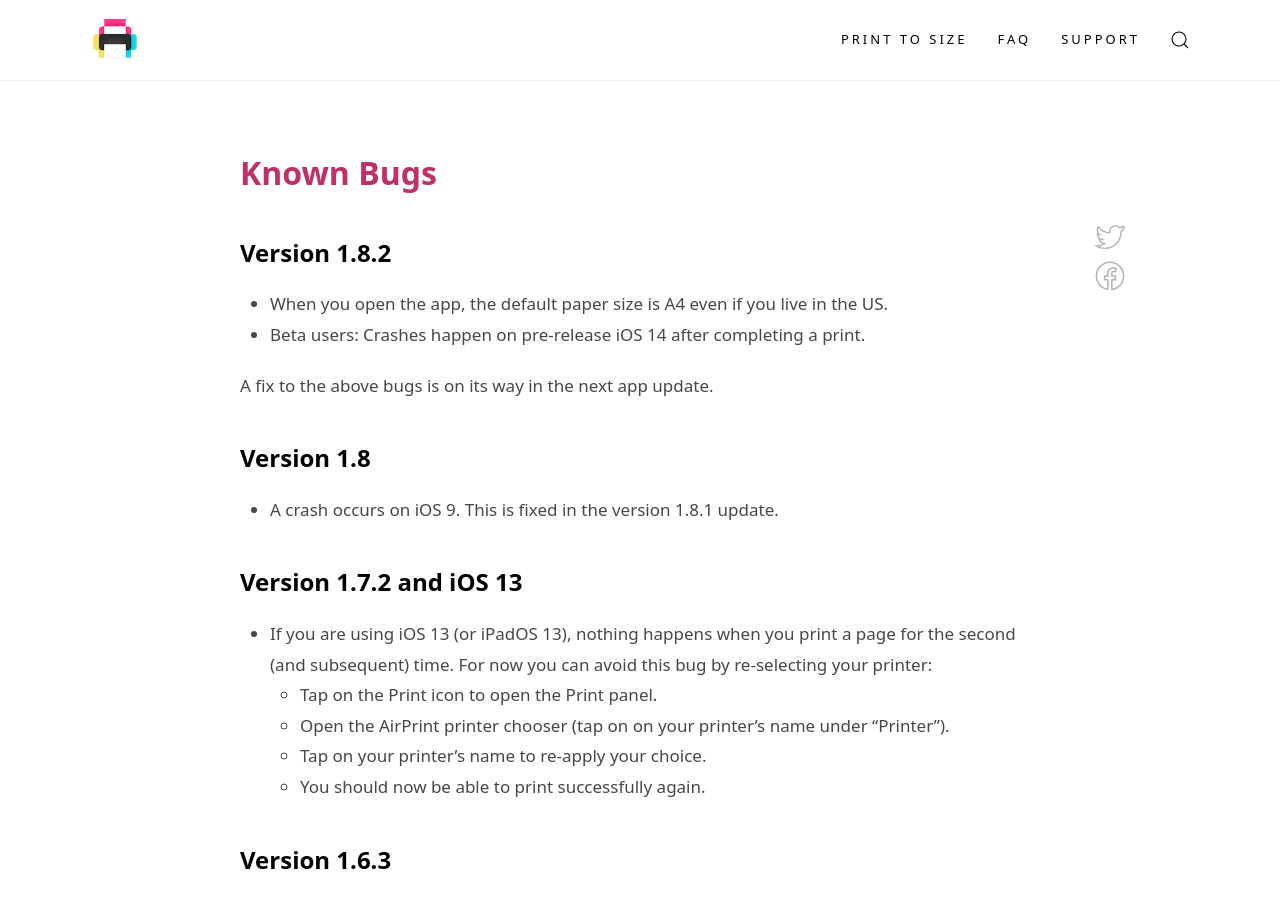
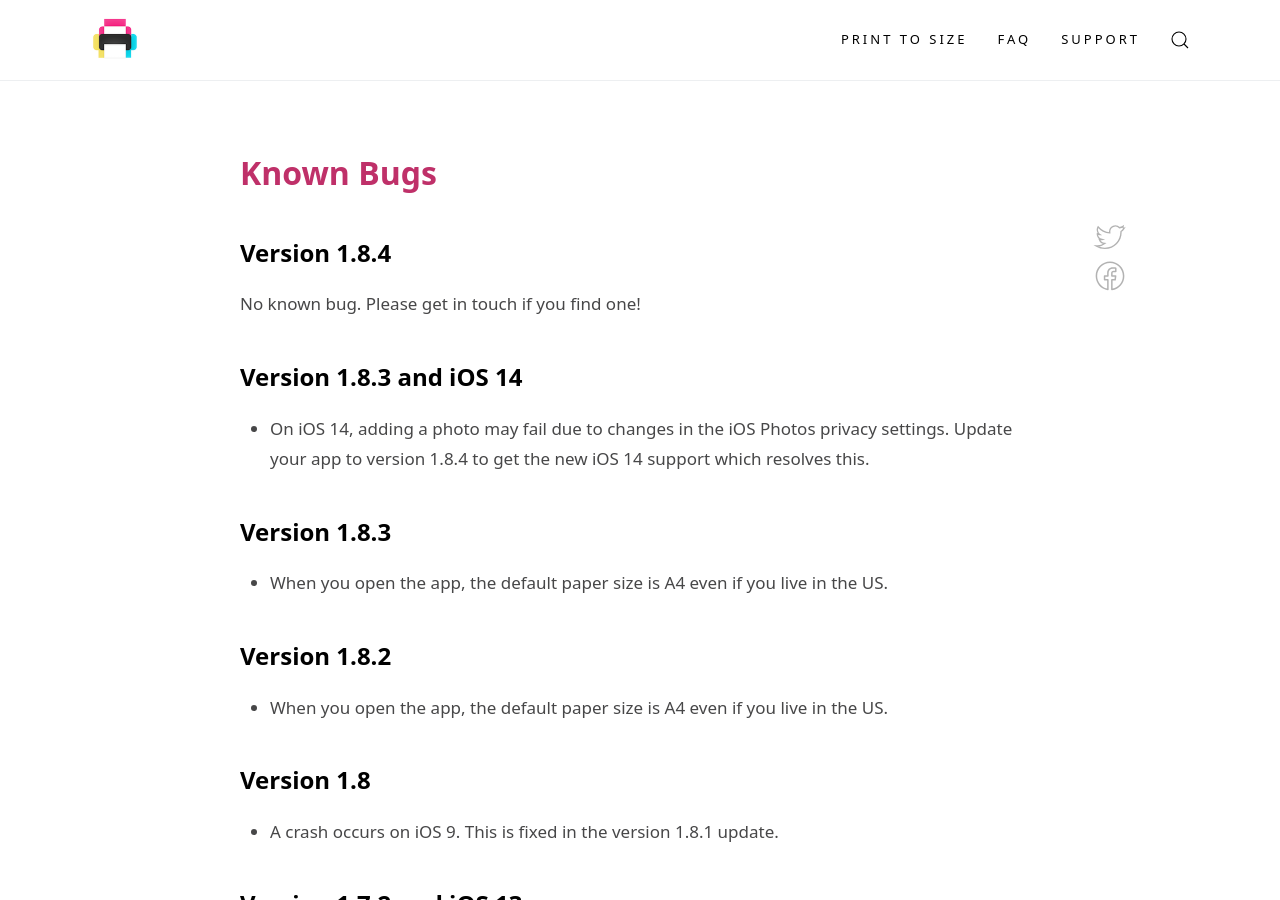
Before and after one commit to Clafou/support.print, a Jekyll site: the page built from _posts/2019-03-06-known-bugs.md, in a window 1280 px wide and 900 px high. Built offline with Jekyll 4.4.1, drawn with Linux system fonts in a browser that asks for light colours.

Commit message:
Updated with iOS 14 update

```diff
--- a/_posts/2019-03-06-known-bugs.md
+++ b/_posts/2019-03-06-known-bugs.md
@@ -3,12 +3,21 @@ layout: post
 title: Known Bugs
 categories: [Troubleshooting]
 ---
+### Version 1.8.4
+
+No known bug. Please get in touch if you find one!
+
+### Version 1.8.3 and iOS 14
+
+* On iOS 14, adding a photo may fail due to changes in the iOS Photos privacy settings. Update your app to version 1.8.4 to get the new iOS 14 support which resolves this.
+
+### Version 1.8.3
+
+* When you open the app, the default paper size is A4 even if you live in the US.
+
 ### Version 1.8.2
 
 * When you open the app, the default paper size is A4 even if you live in the US.
-* Beta users: Crashes happen on pre-release iOS 14 after completing a print.
-
-A fix to the above bugs is on its way in the next app update.
 
 ### Version 1.8
 
```
Also changed, not shown: _posts/2018-12-20-add-multiple-photos.md (+4 -2 lines).
